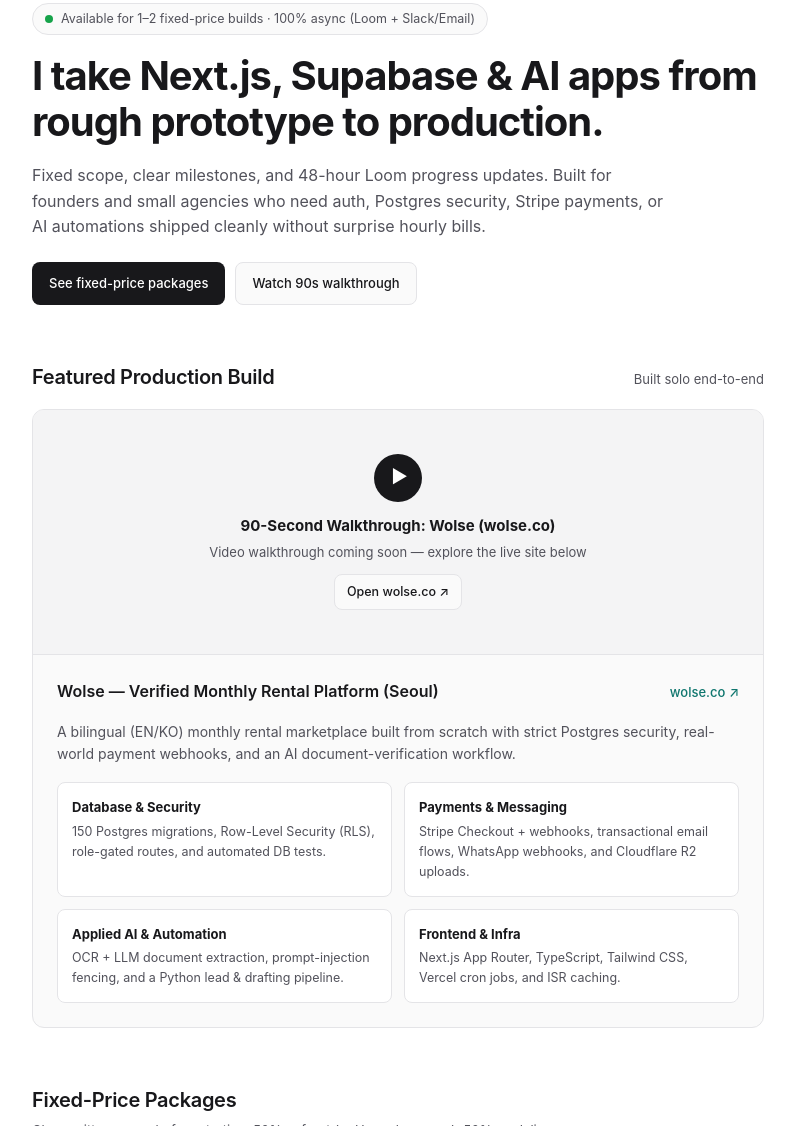
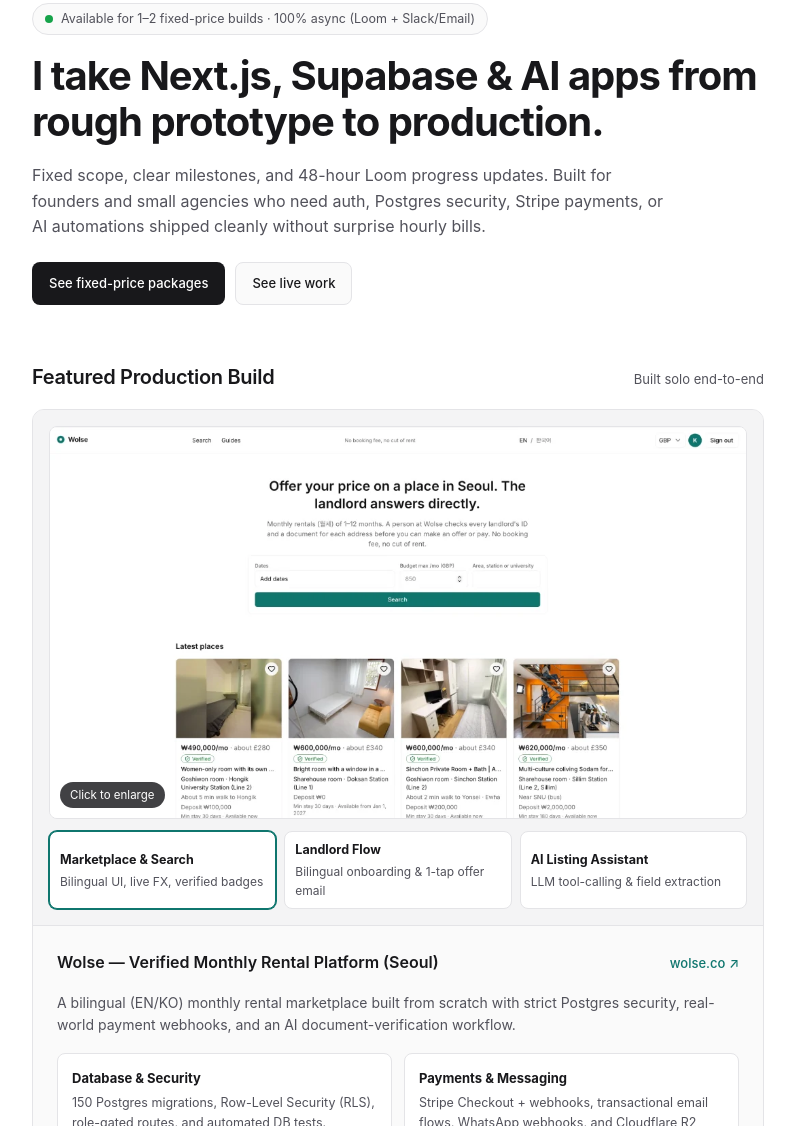
Before and after one commit to kaneah/portfolio, a plain HTML site: page index.html in a window 1280 px wide. Shown: the part 144-1270 px from the top of the page, without its empty margins (242-1037 px from the left). Drawn offline with Linux system fonts and the light colour scheme.

Commit message:
Add interactive Wolse screenshot showcase

```diff
--- a/index.html
+++ b/index.html
@@ -247,30 +247,90 @@
       overflow: hidden;
     }
 
-    /* Loom Placeholder */
-    .loom-slot {
-      padding: 44px 24px;
+    /* Screenshot Showcase */
+    .showcase {
       background: var(--surface-alt);
       border-bottom: 1px solid var(--border);
+      padding: 16px;
       display: flex;
       flex-direction: column;
-      align-items: center;
-      justify-content: center;
-      text-align: center;
       gap: 12px;
     }
 
-    .play-icon {
-      width: 48px;
-      height: 48px;
-      border-radius: 50%;
-      background: var(--primary);
-      color: var(--primary-fg);
-      display: flex;
-      align-items: center;
-      justify-content: center;
-      font-size: 18px;
-      padding-left: 3px;
+    .showcase-stage {
+      position: relative;
+      border-radius: 8px;
+      overflow: hidden;
+      border: 1px solid var(--border);
+      background: #ffffff;
+      cursor: zoom-in;
+    }
+
+    .showcase-stage img {
+      display: block;
+      width: 100%;
+      height: auto;
+      aspect-ratio: 16 / 9;
+      object-fit: cover;
+      object-position: top center;
+    }
+
+    .showcase-caption {
+      position: absolute;
+      left: 10px;
+      bottom: 10px;
+      font-size: 11.5px;
+      padding: 4px 10px;
+      border-radius: 999px;
+      background: rgba(24, 24, 27, 0.82);
+      color: #ffffff;
+      backdrop-filter: blur(4px);
+    }
+
+    .showcase-tabs {
+      display: grid;
+      grid-template-columns: repeat(3, minmax(0, 1fr));
+      gap: 8px;
+    }
+
+    .shot-tab {
+      text-align: left;
+      padding: 8px 10px;
+      border-radius: 8px;
+      border: 1px solid var(--border);
+      background: var(--bg);
+      color: var(--muted);
+      font: inherit;
+      font-size: 12px;
+      cursor: pointer;
+      transition: border-color 0.15s ease, color 0.15s ease;
+    }
+
+    .shot-tab strong {
+      display: block;
+      color: var(--fg);
+      font-size: 12.5px;
+      margin-bottom: 2px;
+    }
+
+    .shot-tab.active {
+      border-color: var(--accent);
+      box-shadow: 0 0 0 1px var(--accent);
+    }
+
+    .lightbox-img {
+      max-width: min(1100px, 94vw);
+      max-height: 88vh;
+      border-radius: 10px;
+      border: 1px solid var(--border);
+      background: #ffffff;
+      box-shadow: 0 24px 60px rgba(0, 0, 0, 0.4);
+    }
+
+    @media (max-width: 640px) {
+      .showcase-tabs {
+        grid-template-columns: 1fr;
+      }
     }
 
     .case-body {
@@ -553,7 +613,7 @@
       </p>
       <div class="actions">
         <a href="#offers" class="btn btn-primary">See fixed-price packages</a>
-        <a href="#work" class="btn btn-secondary">Watch 90s walkthrough</a>
+        <a href="#work" class="btn btn-secondary">See live work</a>
       </div>
     </section>
 
@@ -565,23 +625,46 @@
       </div>
 
       <div class="card">
-        <!-- Video walkthrough -->
-        <div class="loom-slot">
-          <div class="play-icon" aria-hidden="true">&#9654;</div>
-          <div>
-            <strong>90-Second Walkthrough: Wolse (wolse.co)</strong>
-            <p class="sub" style="margin-top: 4px;">
-              Video walkthrough coming soon — explore the live site below
-            </p>
+        <!-- Product screenshots -->
+        <div class="showcase">
+          <div class="showcase-stage" id="showcase-stage" title="Click to enlarge">
+            <img
+              id="showcase-img"
+              src="images/wolse-home.webp"
+              alt="Wolse homepage and live search with bilingual switcher and currency conversion"
+            />
+            <span id="showcase-caption" class="showcase-caption">Click to enlarge</span>
           </div>
-          <a
-            href="https://wolse.co"
-            target="_blank"
-            rel="noopener noreferrer"
-            class="btn btn-secondary btn-sm"
-          >
-            Open wolse.co &#8599;
-          </a>
+
+          <div class="showcase-tabs" role="tablist" aria-label="Wolse product views">
+            <button
+              type="button"
+              class="shot-tab active"
+              data-src="images/wolse-home.webp"
+              data-alt="Wolse homepage and live search with bilingual switcher and currency conversion"
+            >
+              <strong>Marketplace &amp; Search</strong>
+              Bilingual UI, live FX, verified badges
+            </button>
+            <button
+              type="button"
+              class="shot-tab"
+              data-src="images/wolse-landlords.webp"
+              data-alt="Wolse landlord onboarding and one-tap offer email preview"
+            >
+              <strong>Landlord Flow</strong>
+              Bilingual onboarding &amp; 1-tap offer email
+            </button>
+            <button
+              type="button"
+              class="shot-tab"
+              data-src="images/wolse-ai-draft.webp"
+              data-alt="Wolse AI listing assistant drafting English copy and extracting structured fields"
+            >
+              <strong>AI Listing Assistant</strong>
+              LLM tool-calling &amp; field extraction
+            </button>
+          </div>
         </div>
 
         <div class="case-body">
@@ -907,6 +990,42 @@
         submitBtn.textContent = "Try again";
       }
     });
+
+    const showcaseImg = document.getElementById("showcase-img");
+    const showcaseStage = document.getElementById("showcase-stage");
+    const shotTabs = document.querySelectorAll(".shot-tab");
+    const lightbox = document.getElementById("lightbox");
+    const lightboxImg = document.getElementById("lightbox-img");
+
+    shotTabs.forEach((tab) => {
+      tab.addEventListener("click", () => {
+        shotTabs.forEach((t) => t.classList.remove("active"));
+        tab.classList.add("active");
+        showcaseImg.src = tab.getAttribute("data-src");
+        showcaseImg.alt = tab.getAttribute("data-alt");
+      });
+    });
+
+    showcaseStage.addEventListener("click", () => {
+      lightboxImg.src = showcaseImg.src;
+      lightboxImg.alt = showcaseImg.alt;
+      lightbox.classList.add("open");
+    });
+
+    lightbox.addEventListener("click", () => {
+      lightbox.classList.remove("open");
+    });
+
+    document.addEventListener("keydown", (e) => {
+      if (e.key === "Escape" && lightbox.classList.contains("open")) {
+        lightbox.classList.remove("open");
+      }
+    });
   </script>
+
+  <!-- Image Lightbox -->
+  <div id="lightbox" class="modal-backdrop" role="dialog" aria-modal="true" aria-label="Enlarged screenshot">
+    <img id="lightbox-img" class="lightbox-img" src="" alt="" />
+  </div>
 </body>
 </html>
```
Also changed, not shown: images/wolse-ai-draft.webp (added), images/wolse-home.webp (added), images/wolse-landlords.webp (added).
